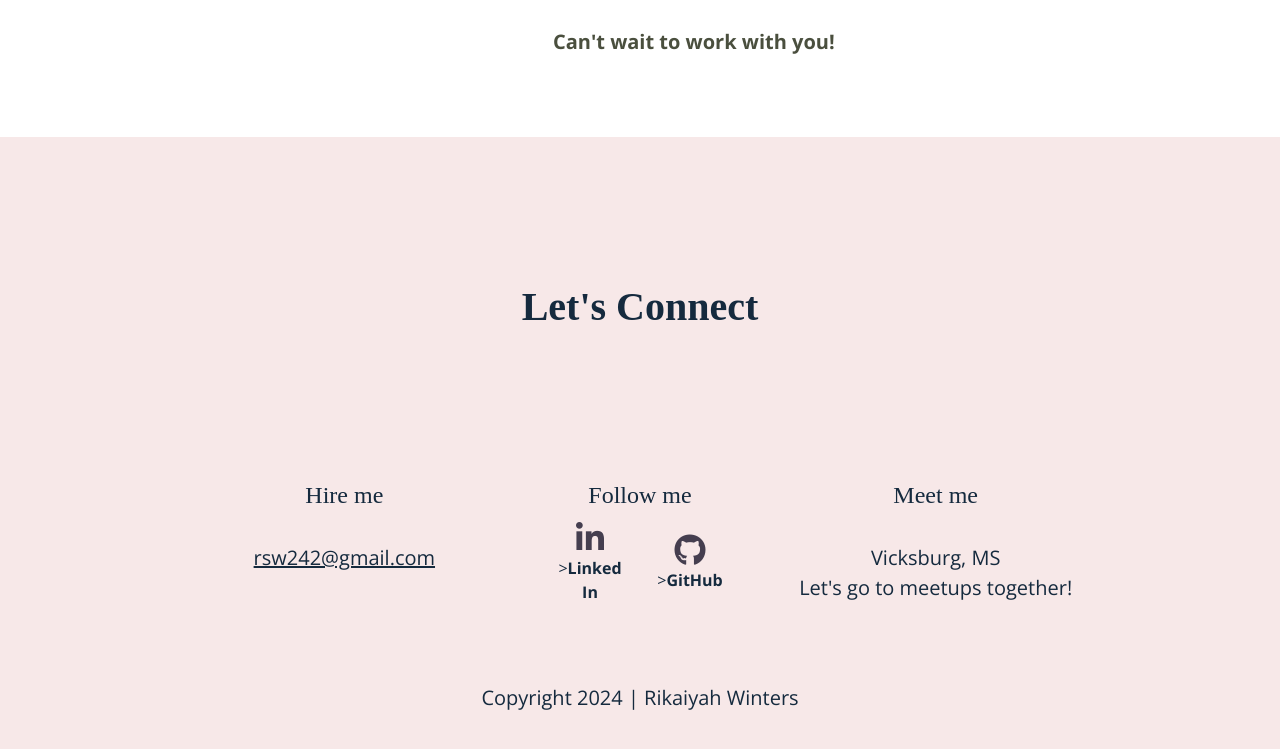
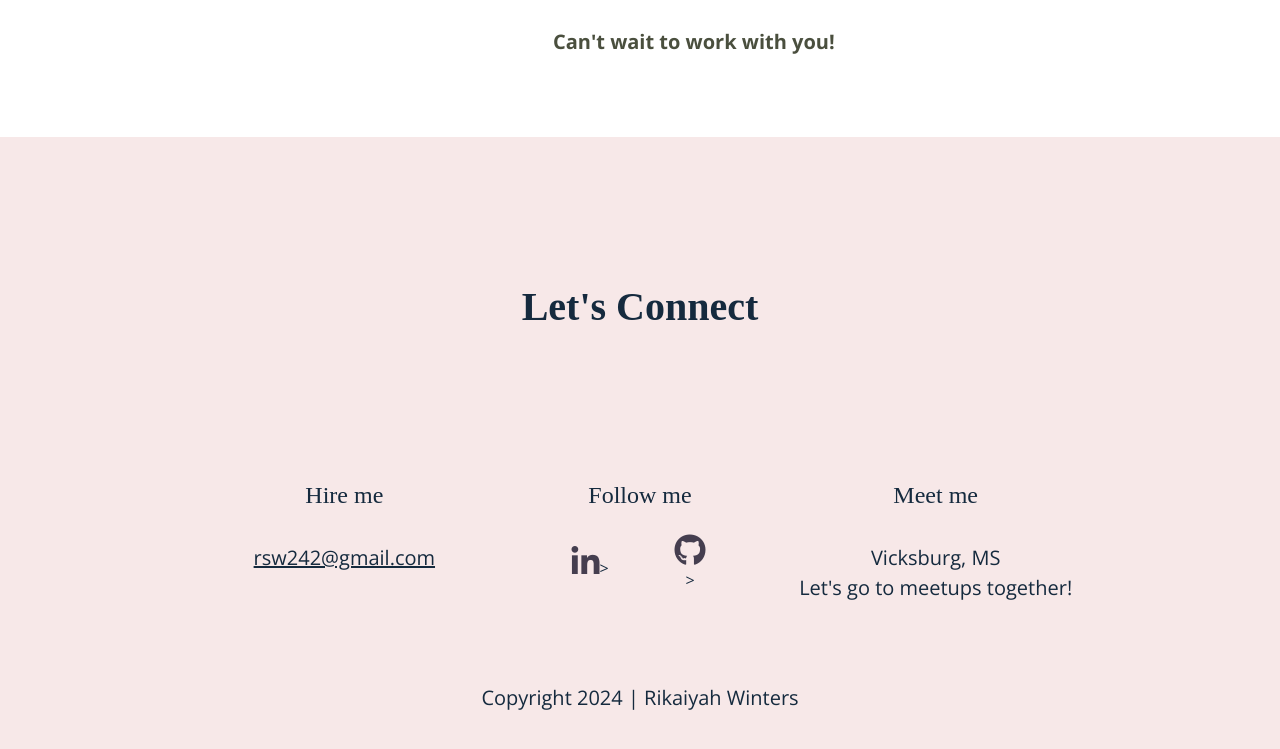
Before and after one commit to Rikaiyah-Winters/updated-portfolio, a website built with Parcel: page index.html in a window 1280 px wide. Shown: the part 4987-5736 px from the top of the page. Built offline with nearby package versions, Linux system fonts and the light colour scheme.

Commit message:
Added .visually-hidden class

```diff
--- a/css/main.css
+++ b/css/main.css
@@ -182,6 +182,19 @@
 
   address {
     font-style: normal;
+  }
+
+  .visually-hidden {
+  /* Hides the text while making it accessible to screen readers */
+  display: inline-block;
+  position: absolute;
+  overflow: hidden;
+  clip: rect(0 0 0 0);
+  height: 1px;
+  width: 1px;
+  margin: -1px;
+  padding: 0;
+  border: 0;
   }
 
   /* Structural Styles */
```
